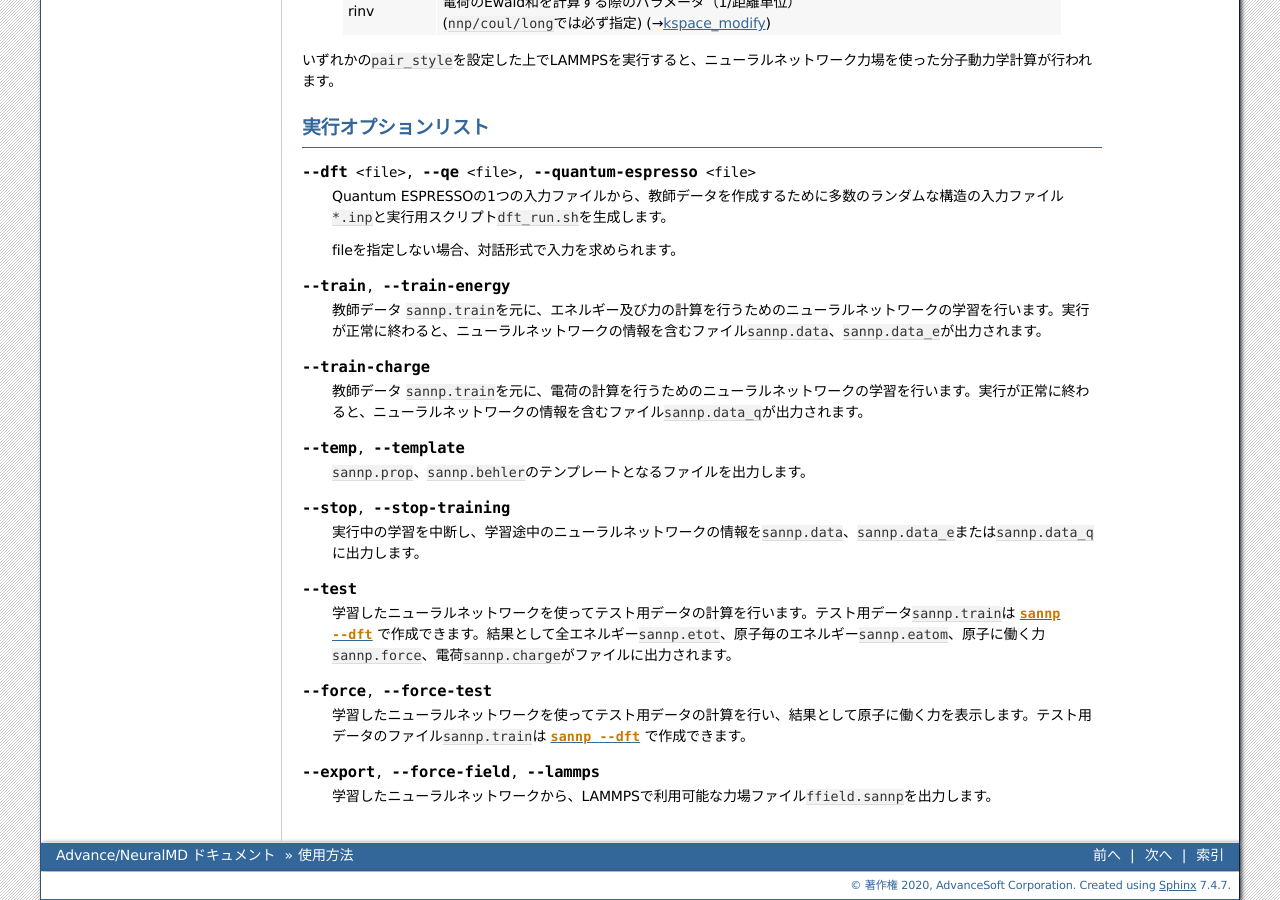
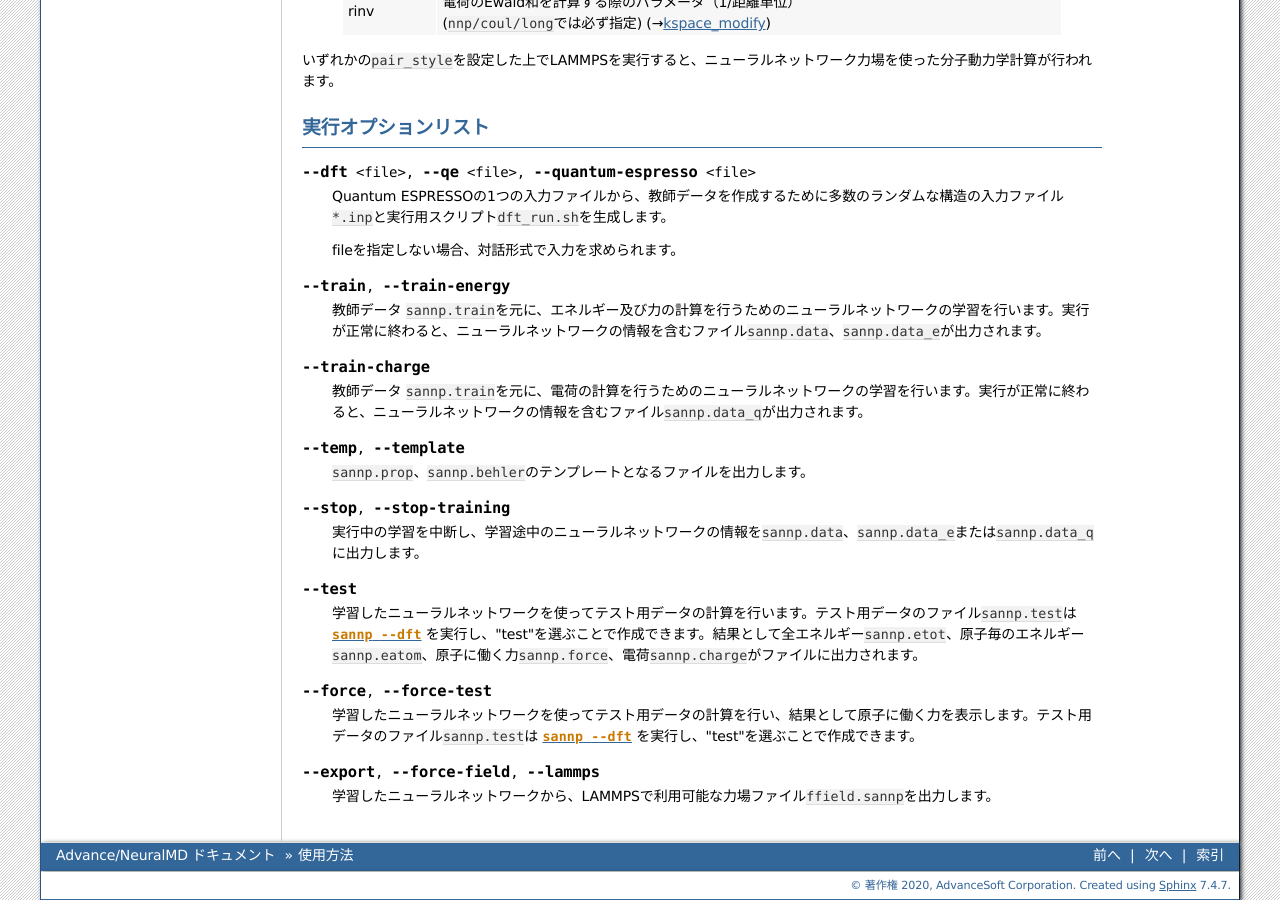
Before and after one commit to advancesoftcorp/neuralmd-doc, a Sphinx documentation site: the page built from docs/source/usage.rst, in a window 1280 px wide and 900 px high, scrolled down 3171 px. Built offline with Sphinx 7.4.7, drawn with Linux system fonts in a browser that asks for light colours; formulas are drawn with MathJax 3.

Commit message:
fix usage

```diff
--- a/docs/source/usage.rst
+++ b/docs/source/usage.rst
@@ -243,11 +243,11 @@ LAMMPSの入力ファイル中で、以下の\ ``pair_style``\ が使えます
 
 .. option:: --test
 
- 学習したニューラルネットワークを使ってテスト用データの計算を行います。テスト用データ\ :file:`sannp.train`\ は :option:`sannp --dft` で作成できます。結果として全エネルギー\ :file:`sannp.etot`\ 、原子毎のエネルギー\ :file:`sannp.eatom`\ 、原子に働く力\ :file:`sannp.force`\ 、電荷\ :file:`sannp.charge`\ がファイルに出力されます。
+ 学習したニューラルネットワークを使ってテスト用データの計算を行います。テスト用データのファイル\ :file:`sannp.test`\ は :option:`sannp --dft` を実行し、"test"を選ぶことで作成できます。結果として全エネルギー\ :file:`sannp.etot`\ 、原子毎のエネルギー\ :file:`sannp.eatom`\ 、原子に働く力\ :file:`sannp.force`\ 、電荷\ :file:`sannp.charge`\ がファイルに出力されます。
 
 .. option:: --force, --force-test
 
- 学習したニューラルネットワークを使ってテスト用データの計算を行い、結果として原子に働く力を表示します。テスト用データのファイル\ :file:`sannp.train`\ は :option:`sannp --dft` で作成できます。
+ 学習したニューラルネットワークを使ってテスト用データの計算を行い、結果として原子に働く力を表示します。テスト用データのファイル\ :file:`sannp.test`\ は :option:`sannp --dft` を実行し、"test"を選ぶことで作成できます。
 
 .. option:: --export, --force-field, --lammps
 
```
